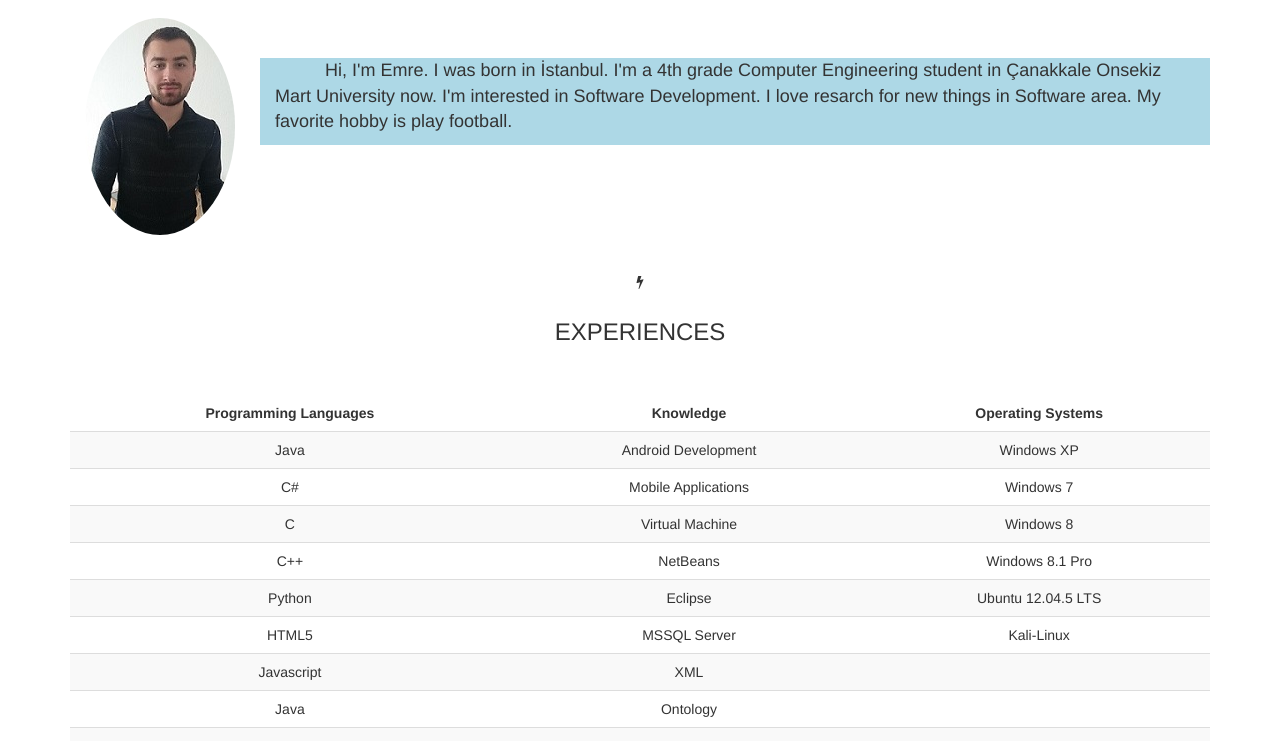
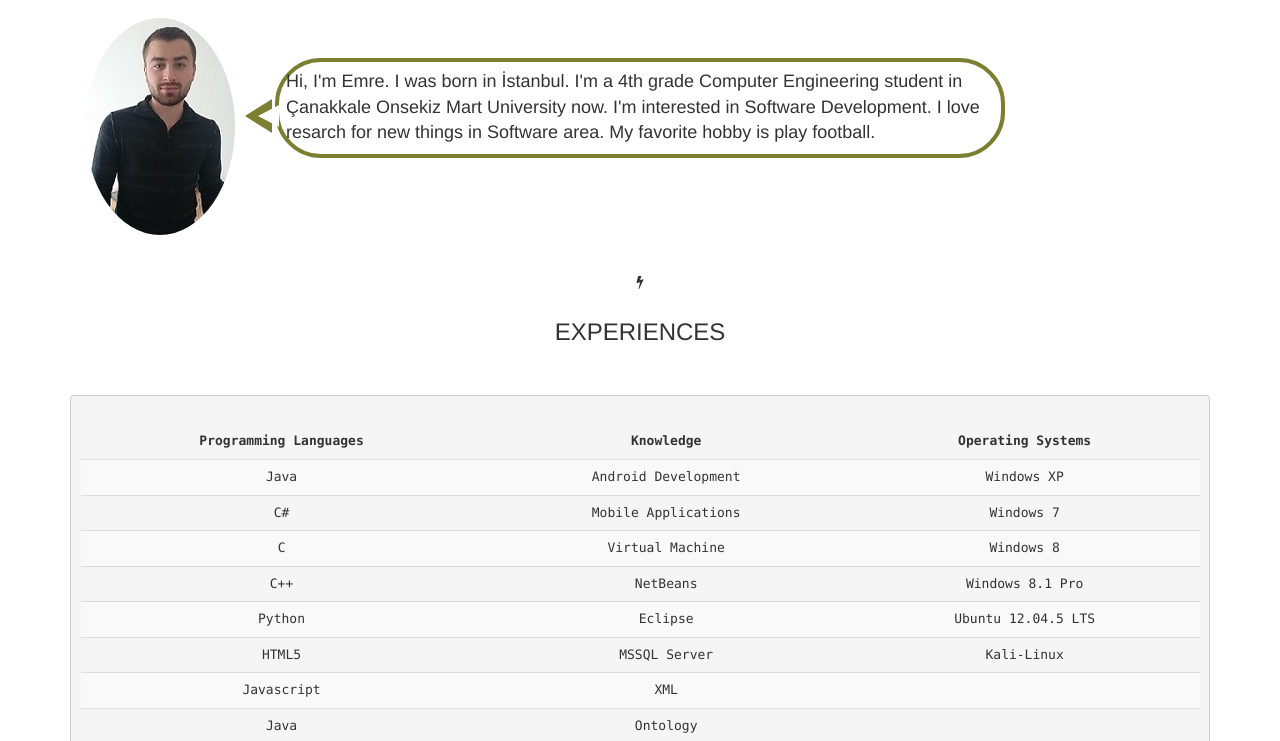
Before and after one commit to emresevinc/emresevinc.github.io, a plain HTML site: page index.html in a window 1280 px wide. Shown: the part 54-795 px from the top of the page. Drawn offline with nearby package versions, Linux system fonts and the light colour scheme.

Commit message:
desc. updated

```diff
--- a/css/style.css
+++ b/css/style.css
@@ -78,3 +78,46 @@
   	margin-right: auto;
  	margin-left: auto;
 }
+
+.bubble
+{
+position: relative;
+font-size: 18px;
+text-indent:3 0px;
+width: 730px;
+height: 100px;
+padding: 7px;
+background: #FFFFFF;
+-webkit-border-radius: 46px;
+-moz-border-radius: 46px;
+border-radius: 46px;
+border: #7B7F2F solid 4px;
+}
+
+.bubble:after
+{
+content: '';
+position: absolute;
+border-style: solid;
+border-width: 11px 21px 11px 0;
+border-color: transparent #FFFFFF;
+display: block;
+width: 0;
+z-index: 1;
+left: -21px;
+top: 43px;
+}
+
+.bubble:before
+{
+content: '';
+position: absolute;
+border-style: solid;
+border-width: 17px 27px 17px 0;
+border-color: transparent #7B7F2F;
+display: block;
+width: 0;
+z-index: 0;
+left: -34px;
+top: 37px;
+}
--- a/index.html
+++ b/index.html
@@ -39,13 +39,13 @@
 		<div class="col-lg-2 col-md-3 col-sm-4 col-xs-12">
 			<img class="img-circle" src="img/emre.jpg" alt="Emre Sevinç"/>
 		</div><br><br>
-		<div class="col-lg-10 col-md-9 col-sm-8 col-sm-12" style="background-color:#ADD8E6;">
-			<p style="font-size:18px;text-indent:50px;">Hi, I'm Emre. I was born in İstanbul. I'm a 4th grade Computer Engineering student in Çanakkale Onsekiz Mart University now. I'm interested in Software Development. I love resarch for new things in Software area. My favorite hobby is play football.</p>
+		<div class="col-lg-10 col-md-9 col-sm-8 col-sm-12">
+			<div class="bubble">  Hi, I'm Emre. I was born in İstanbul. I'm a 4th grade Computer Engineering student in Çanakkale Onsekiz Mart University now. I'm interested in Software Development. I love resarch for new things in Software area. My favorite hobby is play football.</div>
 		</div>
 	</div>
 	<div style="text-align:center; margin:30px 0">
 		<h1 class="fa fa-bolt"></h1><h3>EXPERIENCES</h3><br><br>
-
+		<pre>
 			<table class="table table-striped" >
 				<thead style="font-weight:bolder;">
 					<tr>
@@ -103,6 +103,7 @@
 
 			</tbody>
 		</table>
+	</pre>
 	</div>
 </div>
 <br><br>
@@ -110,7 +111,7 @@
 <div class="container">
 	<div style="text-align:center; margin:30px 0">
 		<h1 class="fa fa-bolt"></h1><h3 id="coursesTag">COURSES</h3><br><br>
-
+		<pre>
 			<table id="courseTable" class="table table-striped">
 				<thead style="font-weight:bolder;">
 					<tr>
@@ -185,6 +186,7 @@
 					</tr>
 				</tbody>
 			</table>
+		</pre>
 	</div>
 </div>
 <!--Start of the Footer-->
```
Lines whose indentation alone changed are shown as unchanged.
